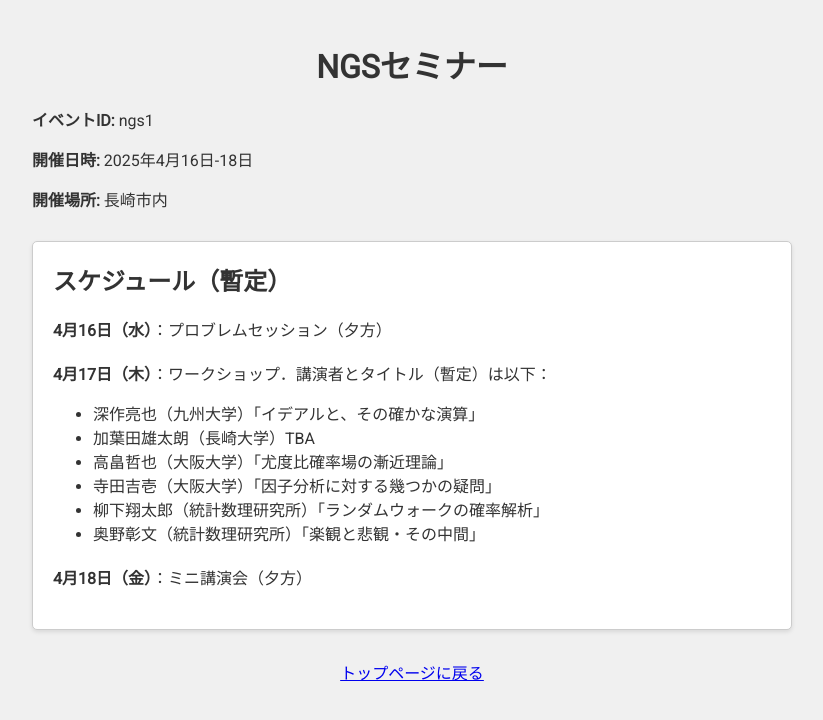
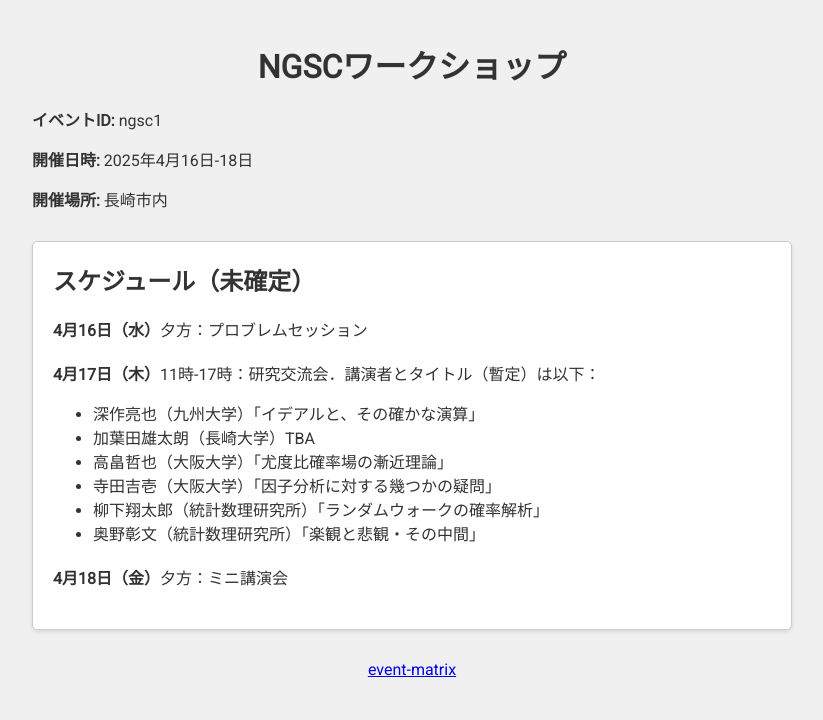
Before and after one commit to event-matrix/event-matrix.github.io, a plain HTML site: page list/ngsc1.html in a window 1280 px wide. Shown: the whole page, without its empty margins (228-1051 px from the left). Drawn offline with Linux system fonts and the light colour scheme.

Commit message:
ngs->ngsc

```diff
--- a/list/ngs1.html
+++ b/list/ngsc1.html
@@ -9,33 +9,32 @@
 </head>
 <body>
   <div class="container">
-    <h1>NGSセミナー</h1>
-    <p><strong>イベントID:</strong> ngs1</p>
+    <h1>NGSCワークショップ</h1>
+    <p><strong>イベントID:</strong> ngsc1</p>
     <p><strong>開催日時:</strong> 2025年4月16日-18日</p>
     <p><strong>開催場所:</strong> 長崎市内</p>
 
     <div class="schedule-container">
-      <h2>スケジュール（暫定）</h2>
+      <h2>スケジュール（未確定）</h2>
       <div class="schedule-day">
-        <p><strong>4月16日（水）</strong>：プロブレムセッション（夕方）</p>
+        <p><strong>4月16日（水）</strong>夕方：プロブレムセッション</p>
       </div>
       <div class="schedule-day">
-        <p><strong>4月17日（木）</strong>：ワークショップ．講演者とタイトル（暫定）は以下：</p>
+        <p><strong>4月17日（木）</strong>11時-17時：研究交流会．講演者とタイトル（暫定）は以下：</p>
         <ul>
-            <li>深作亮也（九州大学）「イデアルと、その確かな演算」</li>
+          <li>深作亮也（九州大学）「イデアルと、その確かな演算」</li>
           <li>加葉田雄太朗（長崎大学）TBA</li>
           <li>高畠哲也（大阪大学）「尤度比確率場の漸近理論」</li>
-            <li>寺田吉壱（大阪大学）「因子分析に対する幾つかの疑問」</li>
-            <li>柳下翔太郎（統計数理研究所）「ランダムウォークの確率解析」</li>
+          <li>寺田吉壱（大阪大学）「因子分析に対する幾つかの疑問」</li>
+          <li>柳下翔太郎（統計数理研究所）「ランダムウォークの確率解析」</li>
           <li>奥野彰文（統計数理研究所）「楽観と悲観・その中間」</li>
         </ul>
       </div>
       <div class="schedule-day">
-        <p><strong>4月18日（金）</strong>：ミニ講演会（夕方）</p>
+        <p><strong>4月18日（金）</strong>夕方：ミニ講演会</p>
       </div>
     </div>
-
-    <p class="center-link"><a href="../index.html">トップページに戻る</a></p>
+    <p class="center-link"><a href="../index.html">event-matrix</a></p>
   </div>
 </body>
 </html>
```
Also changed, not shown: index.html (+3 -4 lines).
